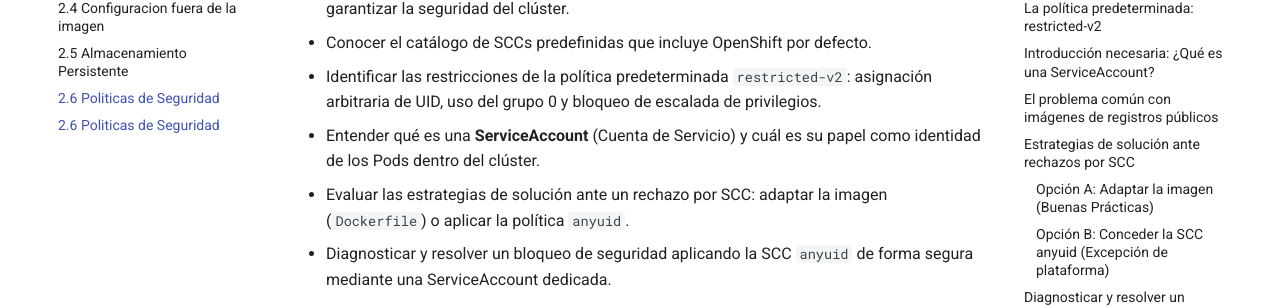
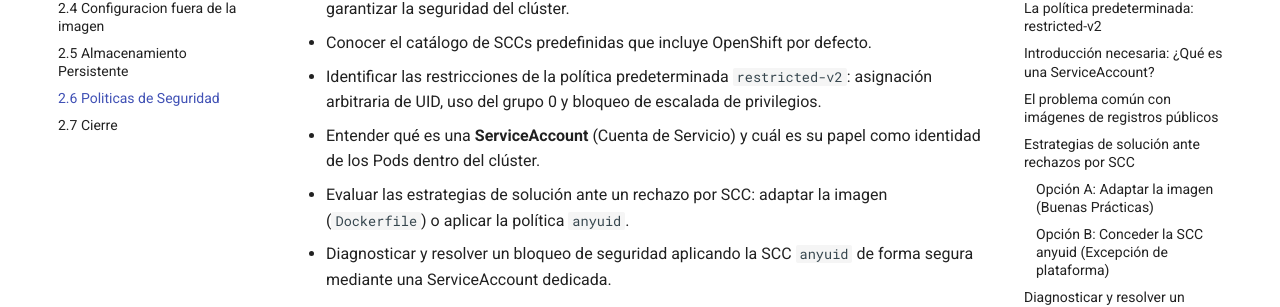
Before and after one commit to ieftraining/curso-openshift, an MkDocs documentation site: the page built from docs/sesion2/2.6 Politicas de Seguridad.md, in a window 1280 px wide. Shown: the part 292-599 px from the top of the page. Built offline with MkDocs 1.6.1 and Material for MkDocs 9.7.7, drawn with Linux system fonts in a browser that asks for light colours.

Commit message:
Update mkdocs.yml

```diff
--- a/mkdocs.yml
+++ b/mkdocs.yml
@@ -29,7 +29,7 @@ nav:
       - 2.4 Configuracion fuera de la imagen: sesion2/2.4 Configuracion fuera de la imagen.md
       - 2.5 Almacenamiento Persistente: sesion2/2.5 Almacenamiento Persistente.md
       - 2.6 Politicas de Seguridad: sesion2/2.6 Politicas de Seguridad.md
-      - 2.6 Cierre: sesion2/2.6 Politicas de Seguridad.md
+      - 2.7 Cierre: sesion2/2.7 Cierre.md
 
 
 markdown_extensions:
```
